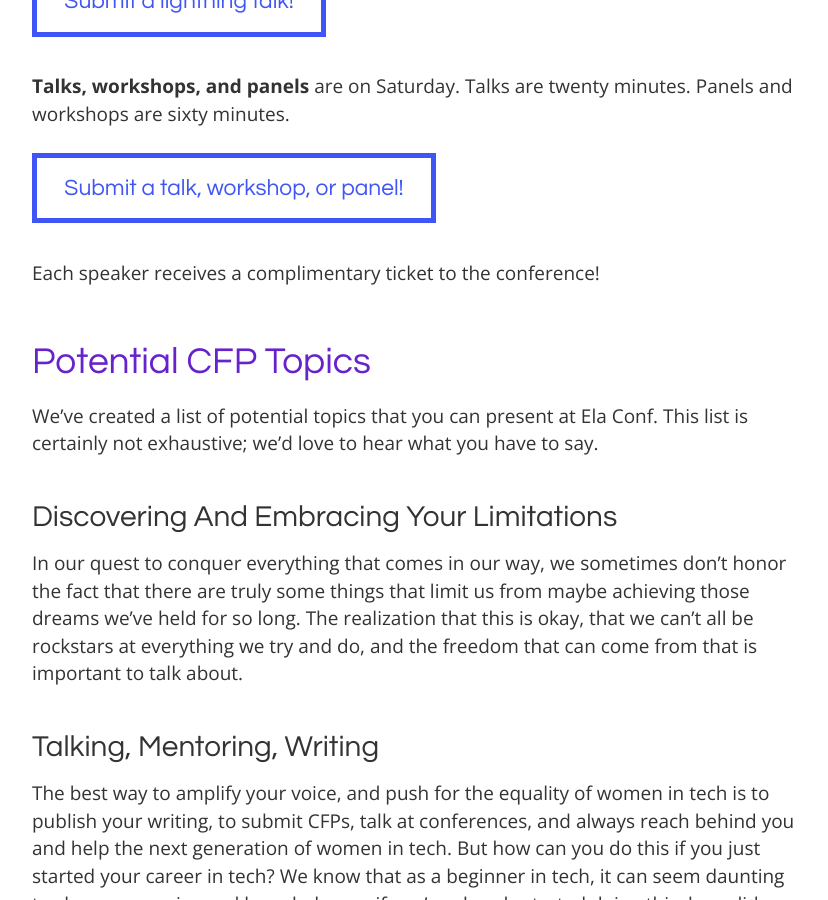
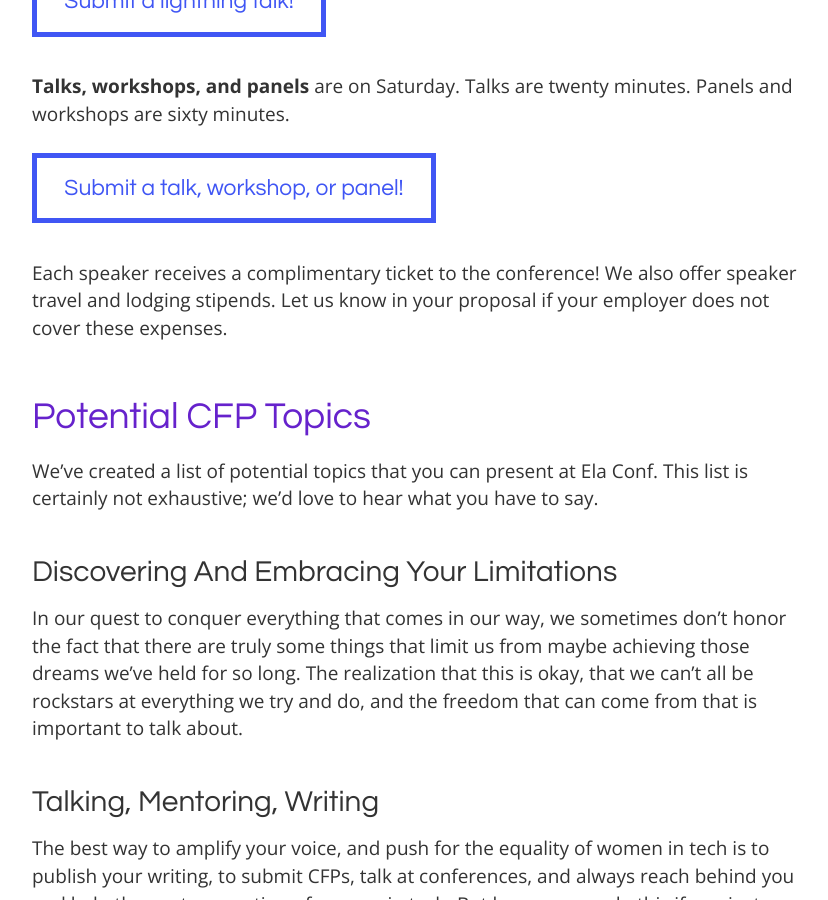
Before and after one commit to elaconf/elaconf.github.io, a Jekyll site: the page built from proposals/index.md, in a window 1280 px wide and 900 px high, scrolled down 742 px. Shown: the whole window, without its empty margins (223-1051 px from the left). Built offline with Jekyll 4.4.1, drawn with Linux system fonts in a browser that asks for light colours.

Commit message:
we offer travel stipends

```diff
--- a/proposals/index.md
+++ b/proposals/index.md
@@ -5,6 +5,7 @@ title: Call for Proposals
 
 
 This year, we’d like Ela Conf to cover an even more wide-ranging set of topics than we did last year. As you’re thinking of what you might submit, take a look at the following list of suggestions/inspiration for topics that are core to Ela Conf’s mission. Think we’ve missed an important topic? Submit a proposal for a topic you’re passionate about! We’d love to have you present it at this year’s conference!
+
 
 **Important Dates to Remember:**
 
@@ -23,7 +24,7 @@ This year, we’d like Ela Conf to cover an even more wide-ranging set of topics
 
 <a href="https://docs.google.com/forms/d/e/1FAIpQLSdfTwr2JICm1PBAl2Jox5DteARglR8GdJnPJu-CQKumPv_saA/viewform?c=0&w=1" class="button button-large">Submit a talk, workshop, or panel!</a>
 
-Each speaker receives a complimentary ticket to the conference!
+Each speaker receives a complimentary ticket to the conference! We also offer speaker travel and lodging stipends. Let us know in your proposal if your employer does not cover these expenses.
 
 
 ## Potential CFP Topics
```
